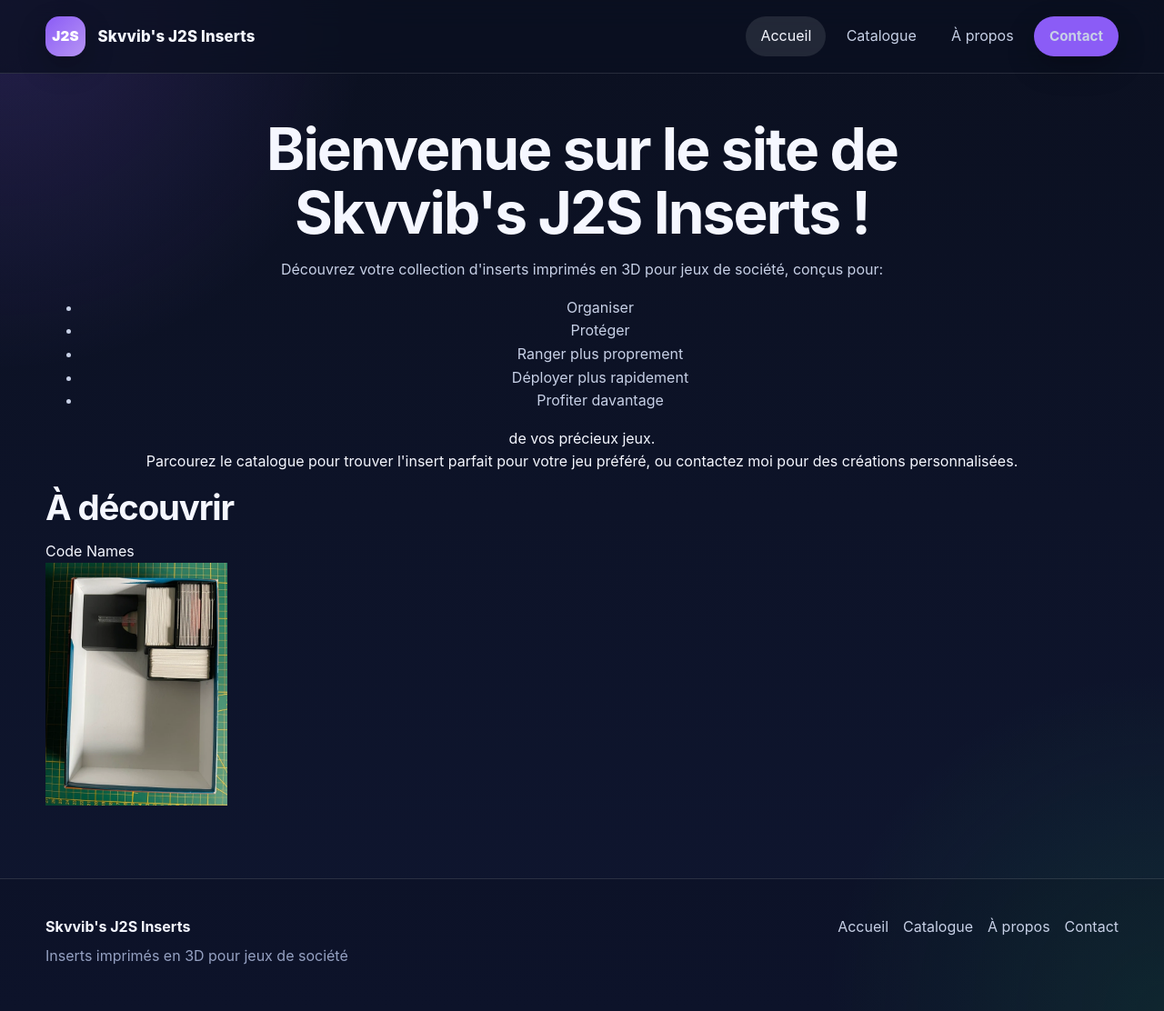
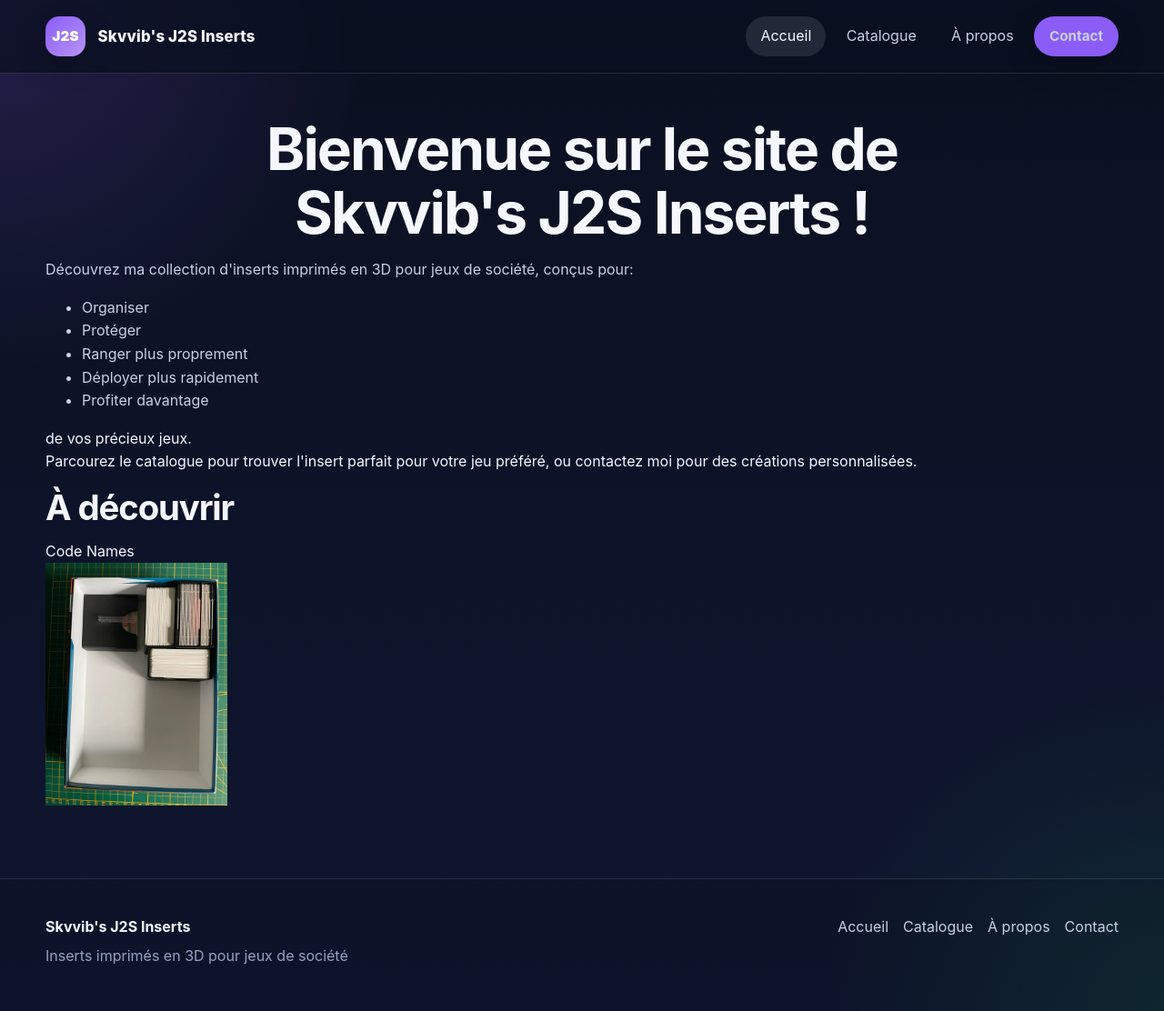
Before and after one commit to Skvvib-j2s/skvvib-j2s.github.io, a Jekyll site: the page built from index.html, in a window 1280 px wide and 1112 px high. Shown: the whole window at 91% size. Built offline with Jekyll 4.4.1, drawn with Linux system fonts in a browser that asks for light colours.

Commit message:
test sur index

```diff
--- a/index.html
+++ b/index.html
@@ -4,10 +4,9 @@ title: Accueil
 description: Inserts 3D pour jeux de société.
 ---
 
-<div style="text-align: center;">
-  	<h1>Bienvenue sur le site de Skvvib's J2S Inserts !</h1>
+<h1 style="text-align: center;">Bienvenue sur le site de Skvvib's J2S Inserts !</h1>
 <p>
-		Découvrez votre collection d'inserts imprimés en 3D pour jeux de société, conçus pour:
+	Découvrez ma collection d'inserts imprimés en 3D pour jeux de société, conçus pour:
 	<ul>
 		<li>Organiser</li>
 		<li>Protéger</li>
@@ -18,7 +17,6 @@ description: Inserts 3D pour jeux de société.
 	de vos précieux jeux.<br>
 	Parcourez le catalogue pour trouver l'insert parfait pour votre jeu préféré, ou contactez moi pour des créations personnalisées.
 </p>
-</div>
 
 {% assign sorted_products = site.products | sort: "title" %}
 
```
Lines whose indentation alone changed are shown as unchanged.
